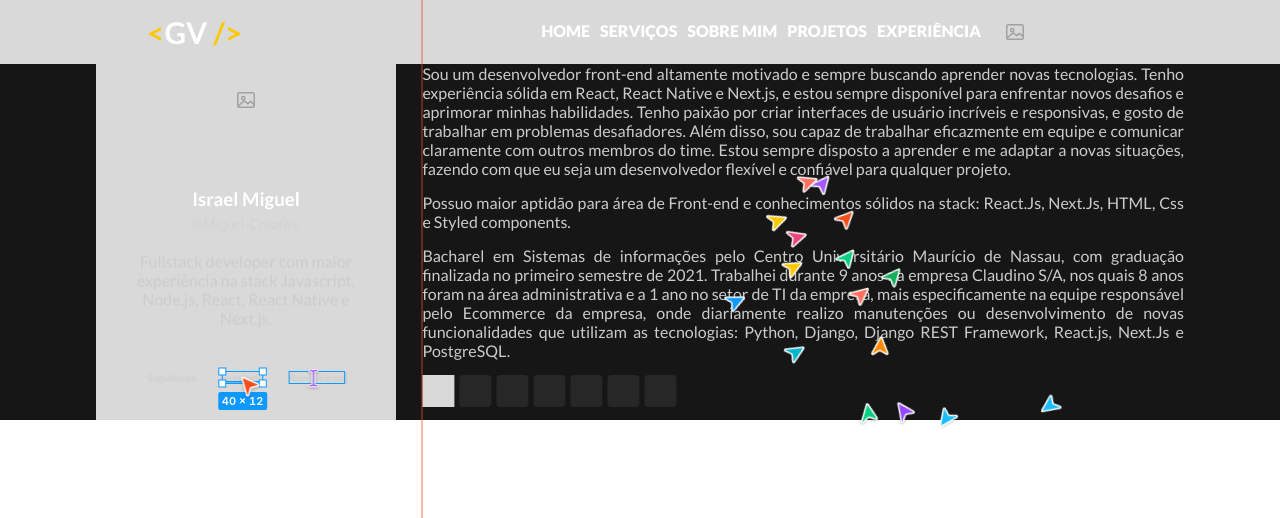
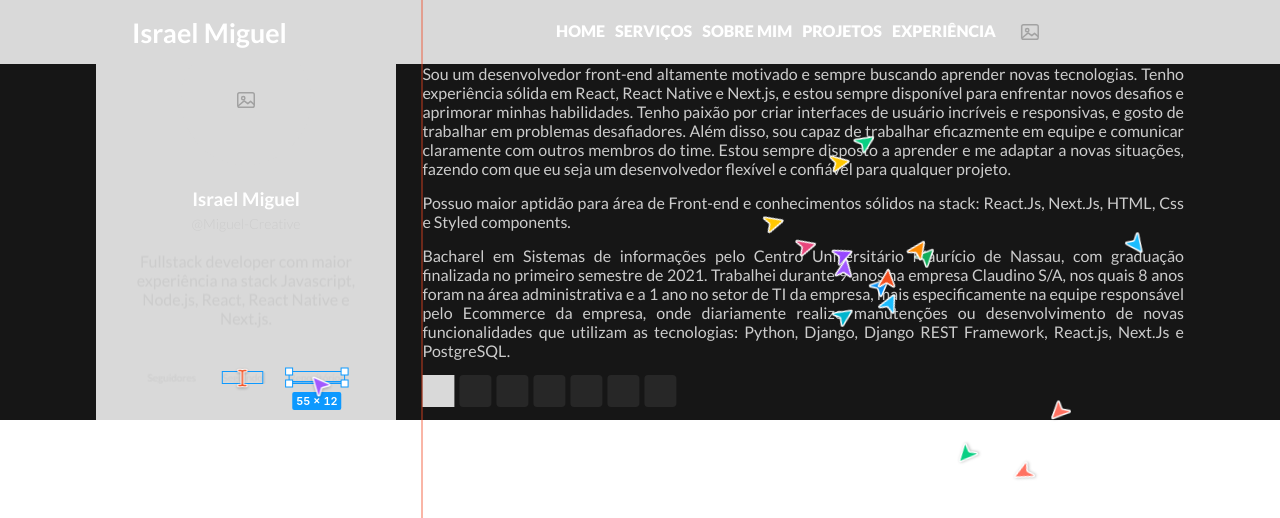
Before and after one commit to Miguel-Creative/Meu-Portifolio-2, a Next.js app: page /sobre-mim in a window 1280 px wide. Shown: the top 518 px of the page. Built offline with nearby package versions, Linux system fonts and the light colour scheme; no server answers; some icons are missing.

Commit message:
feat: replace template author's visible branding with Israel Miguel

```diff
--- a/components/LayoutTemplate.jsx
+++ b/components/LayoutTemplate.jsx
@@ -67,7 +67,8 @@ const LogoContainer = styled.div`
 const LogoText = styled.h3`
 	color: ${(props) => props.theme.colors.title};
 	font-weight: 700;
-	font-size: 30px;
+	font-size: clamp(18px, 2.1vw, 30px);
+	white-space: nowrap;
 
 	@media (max-width: 900px) {
 		font-size: ${(props) => props.theme.fontSizes.xl};
@@ -166,7 +167,7 @@ export default function LayoutTemplate({ children }) {
 					<Link href="#section-home" passHref>
 						<LogoContainer>
 							<LogoText>
-								<CaracteresLogo>&lt;</CaracteresLogo>GV <CaracteresLogo>/&gt;</CaracteresLogo>
+								Israel Miguel
 							</LogoText>
 						</LogoContainer>
 					</Link>
```
